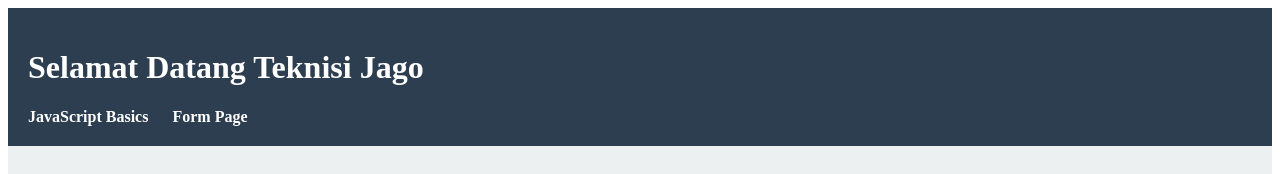
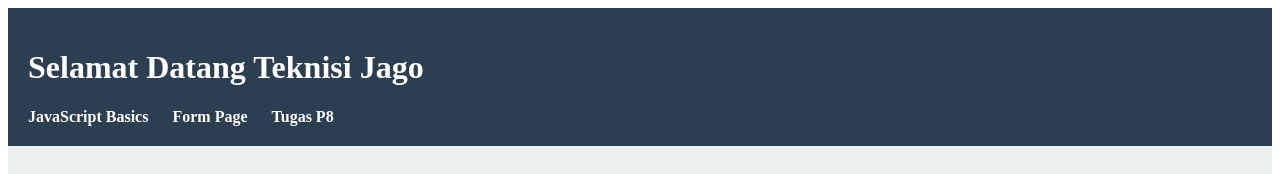
Before and after one commit to ImbarInformatika/ImbarInformatika.github.io, a plain HTML site: page landingdom.html in a window 1280 px wide. Shown: the top 174 px of the page. Drawn offline with Linux system fonts and the light colour scheme.

Commit message:
Tugas Lanjutan

```diff
--- a/landingdom.html
+++ b/landingdom.html
@@ -15,6 +15,7 @@
             <ul>
                 <li><a href="menu/jsdasar.html">JavaScript Basics</a></li>
                 <li><a href="menu/form.html">Form Page</a></li>
+                <li><a href="productapi.html">Tugas P8</a></li>
             </ul>
         </nav>
     </header>
```
